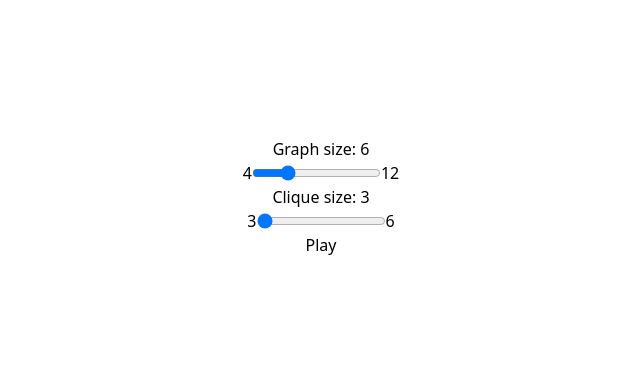
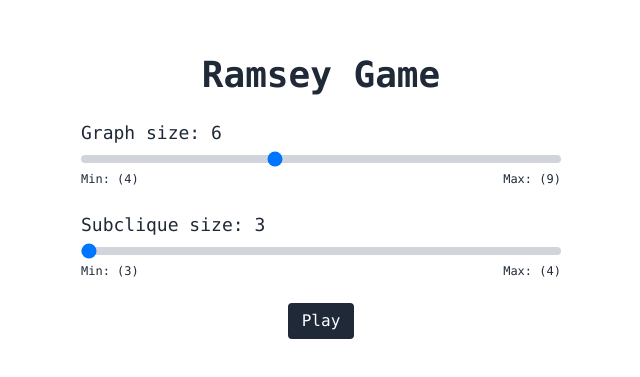
Before and after one commit to grabczak/ramsey-game-frontend, a React (Vite) app: page / in a window 1280 px wide. Shown: the part 203-580 px from the top of the page, without its empty margins (319-959 px from the left). Built offline with nearby package versions, Linux system fonts and the light colour scheme.

Commit message:
Create settings UI

```diff
--- a/src/api/index.ts
+++ b/src/api/index.ts
@@ -11,9 +11,9 @@ const api = axios.create({
   baseURL: process.env.NODE_ENV === "development" ? URL.DEV : URL.PROD,
 });
 
-export const play = (graph: TGraph, targetCliqueSize: number) => {
+export const play = (graph: TGraph, subcliqueSize: number) => {
   return api.post<TEdge>("/play", {
     headers: { "Content-Type": "application/json" },
-    data: { graph, target_clique_size: targetCliqueSize },
+    data: { graph, target_clique_size: subcliqueSize },
   });
 };
--- a/src/components/Graph.tsx
+++ b/src/components/Graph.tsx
@@ -10,14 +10,12 @@ import { TGraph } from "src/types";
 export function Graph() {
   const graph = useAppSelector((state) => state.game.graph);
 
-  const targetCliqueSize = useAppSelector(
-    (state) => state.game.targetCliqueSize,
-  );
+  const subcliqueSize = useAppSelector((state) => state.game.subcliqueSize);
 
   const dispatch = useAppDispatch();
 
-  const flowNodes = useMemo(() => {
-    const nodes = graph.nodes.map((n, i, a) => ({
+  const nodes = useMemo(() => {
+    return graph.nodes.map((n, i, a) => ({
       ...n,
       data: { label: n.id },
       position: {
@@ -26,25 +24,21 @@ export function Graph() {
       },
       type: "circleNode",
     }));
-
-    return nodes;
   }, [graph.nodes]);
 
-  const flowEdges = useMemo(() => {
+  const edges = useMemo(() => {
     const colors = {
       browser: "green",
       server: "red",
       none: "gray",
     };
 
-    const edges = graph.edges.map((e) => ({
+    return graph.edges.map((e) => ({
       ...e,
       type: "straight",
       focusable: false,
       style: { stroke: colors[e.team] },
     }));
-
-    return edges;
   }, [graph.edges]);
 
   const nodeTypes = useMemo(() => ({ circleNode: CircleNode }), []);
@@ -52,8 +46,8 @@ export function Graph() {
   return (
     <ReactFlow
       nodeTypes={nodeTypes}
-      nodes={flowNodes}
-      edges={flowEdges}
+      nodes={nodes}
+      edges={edges}
       nodesDraggable={false}
       fitView
       onEdgeClick={(_, edge) => {
@@ -66,7 +60,7 @@ export function Graph() {
           ),
         };
 
-        play(apiGraph, targetCliqueSize)
+        play(apiGraph, subcliqueSize)
           .then((r) => {
             dispatch(setEdgeTeam({ edgeId: r.data.id, team: "server" }));
           })
--- a/src/components/Settings.tsx
+++ b/src/components/Settings.tsx
@@ -4,15 +4,14 @@ import {
   useAppSelector,
   useAppDispatch,
   setGraphSize,
-  setTargetCliqueSize,
+  setSubcliqueSize,
 } from "src/store";
+import { getMinSubcliqueSize, getMaxSubcliqueSize } from "src/utils";
 
 export function Settings() {
   const graphSize = useAppSelector((state) => state.game.graph.nodes.length);
 
-  const targetCliqueSize = useAppSelector(
-    (state) => state.game.targetCliqueSize,
-  );
+  const subcliqueSize = useAppSelector((state) => state.game.subcliqueSize);
 
   const dispatch = useAppDispatch();
 
@@ -22,46 +21,70 @@ export function Settings() {
     dispatch(setGraphSize({ graphSize: Number(e.target.value) }));
   };
 
-  const handletargetCliqueSizeChange: React.ChangeEventHandler<
+  const handleSubcliqueSizeChange: React.ChangeEventHandler<
     HTMLInputElement
   > = (e) => {
-    dispatch(setTargetCliqueSize({ targetCliqueSize: Number(e.target.value) }));
+    dispatch(setSubcliqueSize({ subcliqueSize: Number(e.target.value) }));
   };
 
   const minGraphSize = 4;
-  const maxGraphSize = 12;
-  const minTargetCliqueSize = 3;
-  const maxTargetCliqueSize = graphSize;
+  const maxGraphSize = 9;
+  const minSubcliqueSize = getMinSubcliqueSize(graphSize);
+  const maxSubcliqueSize = getMaxSubcliqueSize(graphSize);
 
   return (
-    <form className="flex flex-col items-center justify-center h-full">
-      <label>Graph size: {graphSize}</label>
-      <div className="flex">
-        <div>{minGraphSize}</div>
+    <div className="font-mono flex flex-col justify-center h-full container mx-auto max-w-lg px-4 text-gray-800">
+      <h1 className="text-4xl font-bold text-center mb-6">Ramsey Game</h1>
+      <form className="flex flex-col gap-6 items-center">
+        <div className="flex flex-col gap-2 w-full">
+          <label htmlFor="graph-size" className="text-lg">
+            Graph size: {graphSize}
+          </label>
           <input
+            id="graph-size"
             type="range"
             value={graphSize}
             onChange={handleGraphSizeChange}
             min={minGraphSize}
             max={maxGraphSize}
+            className="h-2 bg-gray-300 appearance-none cursor-pointer rounded"
           />
-        <div>{maxGraphSize}</div>
+          <div className="flex justify-between">
+            <span className="text-xs">Min: ({minGraphSize})</span>
+            <span className="text-xs">Max: ({maxGraphSize})</span>
           </div>
-      <label>Clique size: {targetCliqueSize}</label>
-      <div className="flex">
-        <div>{minTargetCliqueSize}</div>
+        </div>
+        <div className="flex flex-col gap-2 w-full">
+          <label htmlFor="clique-size" className="text-lg">
+            Subclique size: {subcliqueSize}
+          </label>
           <input
+            id="clique-size"
             type="range"
-          value={targetCliqueSize}
-          onChange={handletargetCliqueSizeChange}
-          min={minTargetCliqueSize}
-          max={maxTargetCliqueSize}
+            value={subcliqueSize}
+            onChange={handleSubcliqueSizeChange}
+            min={minSubcliqueSize}
+            max={maxSubcliqueSize}
+            className="h-2 bg-gray-300 appearance-none cursor-pointer rounded"
           />
-        <div>{maxTargetCliqueSize}</div>
+          <div className="flex justify-between">
+            <span className="text-xs">Min: ({minSubcliqueSize})</span>
+            <span className="text-xs">Max: ({maxSubcliqueSize})</span>
           </div>
+        </div>
+        <div className="flex justify-evenly w-full">
+          {/* <Link to="/rules">
+            <button className="border-2 border-gray-800 rounded px-3 py-1">
+              Rules
+            </button>
+          </Link> */}
           <Link to="/game">
-        <button>Play</button>
+            <button className="border-2 border-gray-800 rounded bg-gray-800 text-white px-3 py-1">
+              Play
+            </button>
           </Link>
+        </div>
       </form>
+    </div>
   );
 }
--- a/src/store/game.ts
+++ b/src/store/game.ts
@@ -2,6 +2,7 @@ import { createSlice } from "@reduxjs/toolkit";
 import type { PayloadAction } from "@reduxjs/toolkit";
 
 import { TGameState, TGraph, TTeam } from "src/types";
+import { clamp, getMinSubcliqueSize, getMaxSubcliqueSize } from "src/utils";
 
 const createGraph = (n: number): TGraph => {
   const nodes = [];
@@ -30,7 +31,7 @@ const createGraph = (n: number): TGraph => {
 
 const initialState: TGameState = {
   graph: createGraph(6),
-  targetCliqueSize: 3,
+  subcliqueSize: 3,
 };
 
 export const gameSlice = createSlice({
@@ -38,13 +39,22 @@ export const gameSlice = createSlice({
   initialState,
   reducers: {
     setGraphSize: (state, action: PayloadAction<{ graphSize: number }>) => {
-      state.graph = createGraph(action.payload.graphSize);
+      const { graphSize } = action.payload;
+      const minSubcliqueSize = getMinSubcliqueSize(graphSize);
+      const maxSubcliqueSize = getMaxSubcliqueSize(graphSize);
+
+      state.graph = createGraph(graphSize);
+      state.subcliqueSize = clamp(
+        state.subcliqueSize,
+        minSubcliqueSize,
+        maxSubcliqueSize,
+      );
     },
-    setTargetCliqueSize: (
+    setSubcliqueSize: (
       state,
-      action: PayloadAction<{ targetCliqueSize: number }>,
+      action: PayloadAction<{ subcliqueSize: number }>,
     ) => {
-      state.targetCliqueSize = action.payload.targetCliqueSize;
+      state.subcliqueSize = action.payload.subcliqueSize;
     },
     setEdgeTeam: (
       state,
@@ -61,7 +71,7 @@ export const gameSlice = createSlice({
   },
 });
 
-export const { setGraphSize, setEdgeTeam, setTargetCliqueSize } =
+export const { setGraphSize, setSubcliqueSize, setEdgeTeam } =
   gameSlice.actions;
 
 export default gameSlice.reducer;
--- a/src/types/index.ts
+++ b/src/types/index.ts
@@ -18,5 +18,5 @@ export type TGraph = {
 
 export type TGameState = {
   graph: TGraph;
-  targetCliqueSize: number;
+  subcliqueSize: number;
 };
--- /dev/null
+++ b/src/utils/index.ts
@@ -0,0 +1,27 @@
+export const getEdgeCount = (vertexCount: number) => {
+  return (vertexCount ** 2 - vertexCount) / 2;
+};
+
+export const clamp = (n: number, min: number, max: number) => {
+  return Math.min(Math.max(n, min), max);
+};
+
+export const getMinSubcliqueSize = (graphSize: number) => {
+  return clamp(graphSize, 3, 3);
+};
+
+// v 9  8  7  6  5  4 3
+// e 36 28 21 15 10 6 3
+export const getMaxSubcliqueSize = (graphSize: number) => {
+  const edgeCount = getEdgeCount(graphSize);
+
+  for (let i = 4; i < 10; i++) {
+    const iEdgeCount = getEdgeCount(i);
+
+    if (iEdgeCount > edgeCount / 2) {
+      return i - 1;
+    }
+  }
+
+  return 3;
+};
```
Lines whose indentation alone changed are shown as unchanged.
